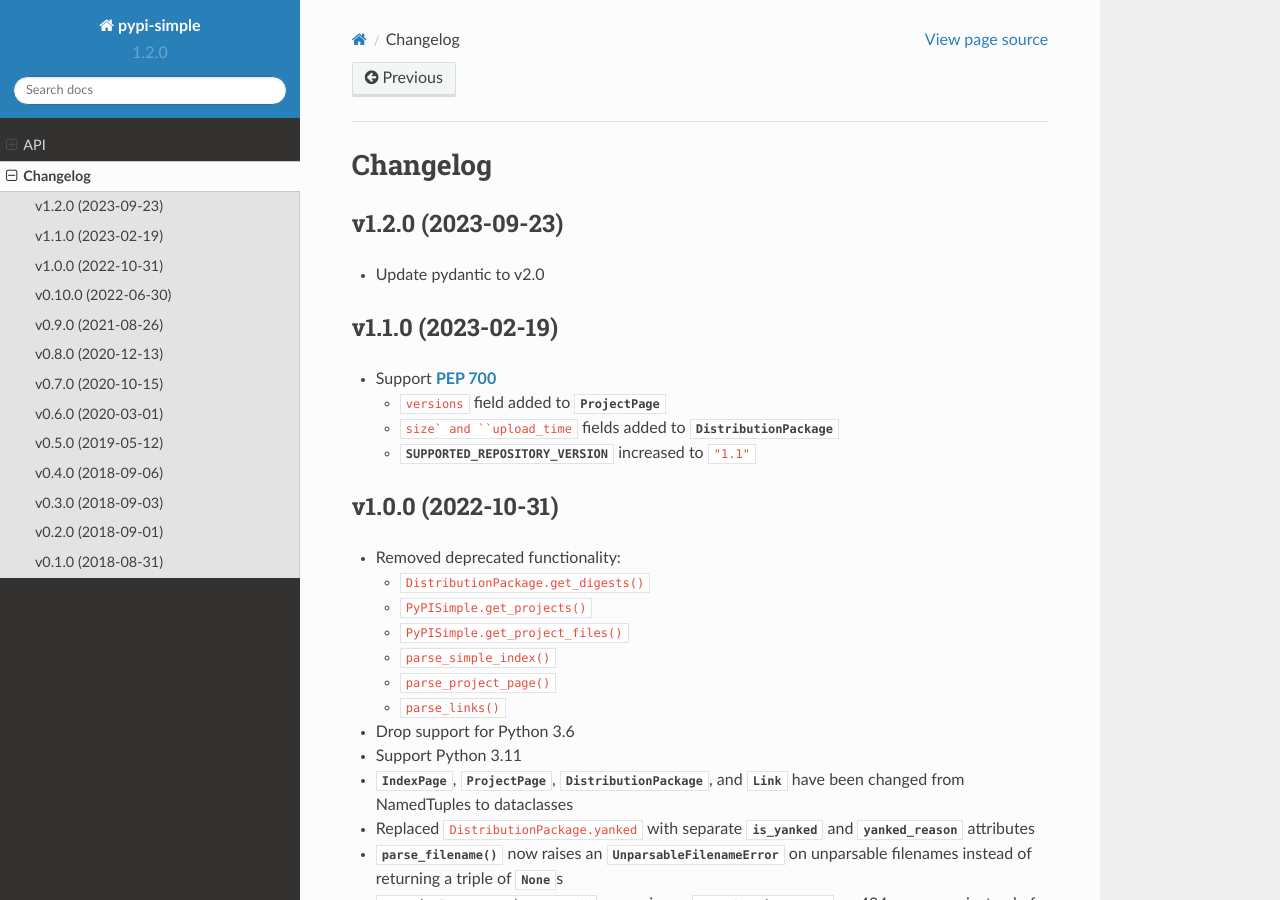
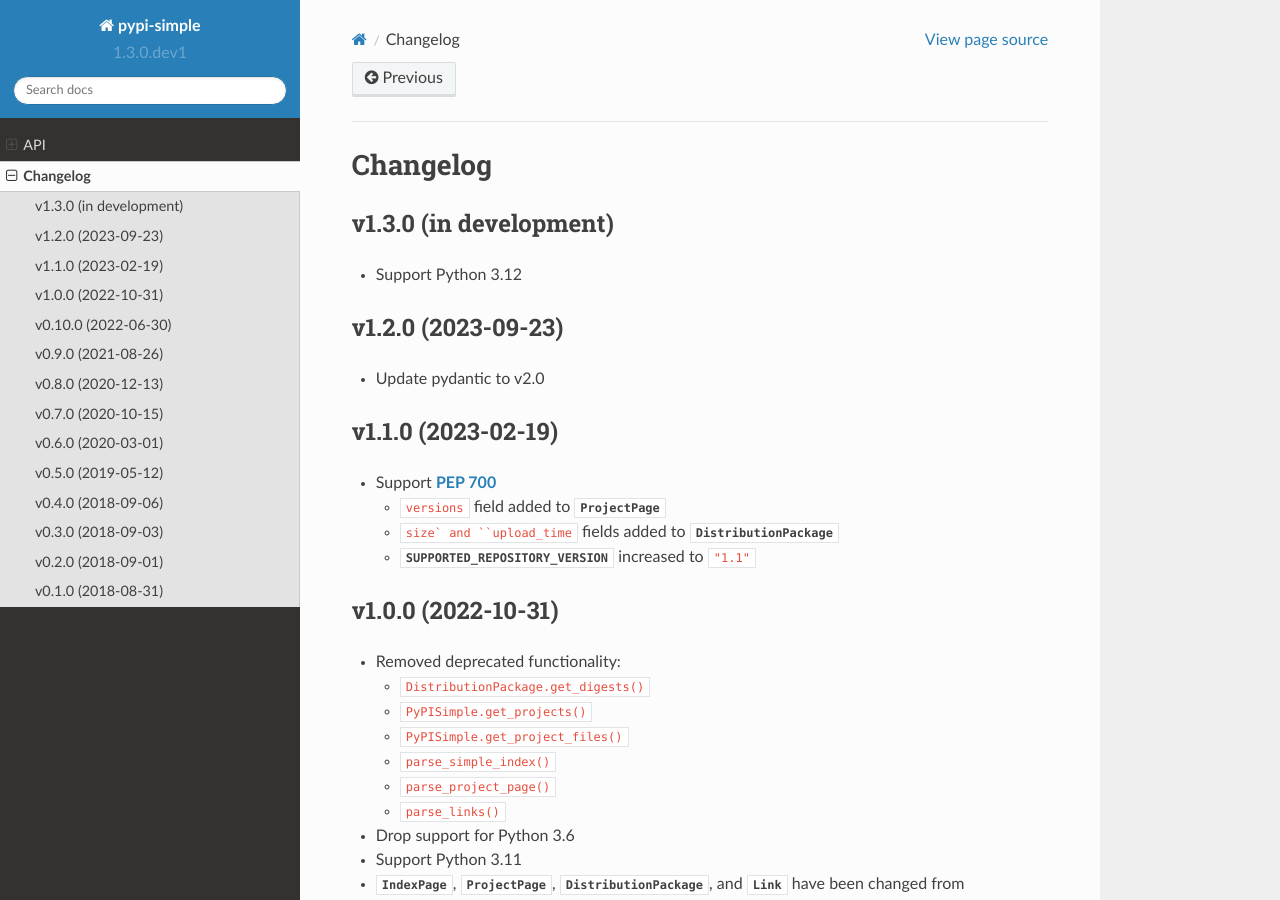
Before and after one commit to jwodder/pypi-simple, a Sphinx documentation site: the page built from docs/changelog.rst, in a window 1280 px wide and 900 px high. Built offline with Sphinx 7.4.7 and the Read the Docs theme 2.0.0, drawn with Linux system fonts in a browser that asks for light colours.

Commit message:
Support Python 3.12

```diff
--- a/CHANGELOG.md
+++ b/CHANGELOG.md
@@ -1,3 +1,7 @@
+v1.3.0 (in development)
+-----------------------
+- Support Python 3.12
+
 v1.2.0 (2023-09-23)
 -------------------
 - Update pydantic to v2.0
--- a/docs/changelog.rst
+++ b/docs/changelog.rst
@@ -2,6 +2,11 @@
 
 Changelog
 =========
+
+v1.3.0 (in development)
+-----------------------
+- Support Python 3.12
+
 
 v1.2.0 (2023-09-23)
 -------------------
--- a/setup.cfg
+++ b/setup.cfg
@@ -26,6 +26,7 @@ classifiers =
     Programming Language :: Python :: 3.9
     Programming Language :: Python :: 3.10
     Programming Language :: Python :: 3.11
+    Programming Language :: Python :: 3.12
     Programming Language :: Python :: Implementation :: CPython
     Programming Language :: Python :: Implementation :: PyPy
     License :: OSI Approved :: MIT License
--- a/src/pypi_simple/__init__.py
+++ b/src/pypi_simple/__init__.py
@@ -14,7 +14,7 @@ Visit <https://github.com/jwodder/pypi-simple> or <https://pypi-simple.rtfd.io>
 for more information.
 """
 
-__version__ = "1.2.0"
+__version__ = "1.3.0.dev1"
 __author__ = "John Thorvald Wodder II"
 __author_email__ = "pypi-simple@varonathe.org"
 __license__ = "MIT"
```
Also changed, not shown: 2 other files.
